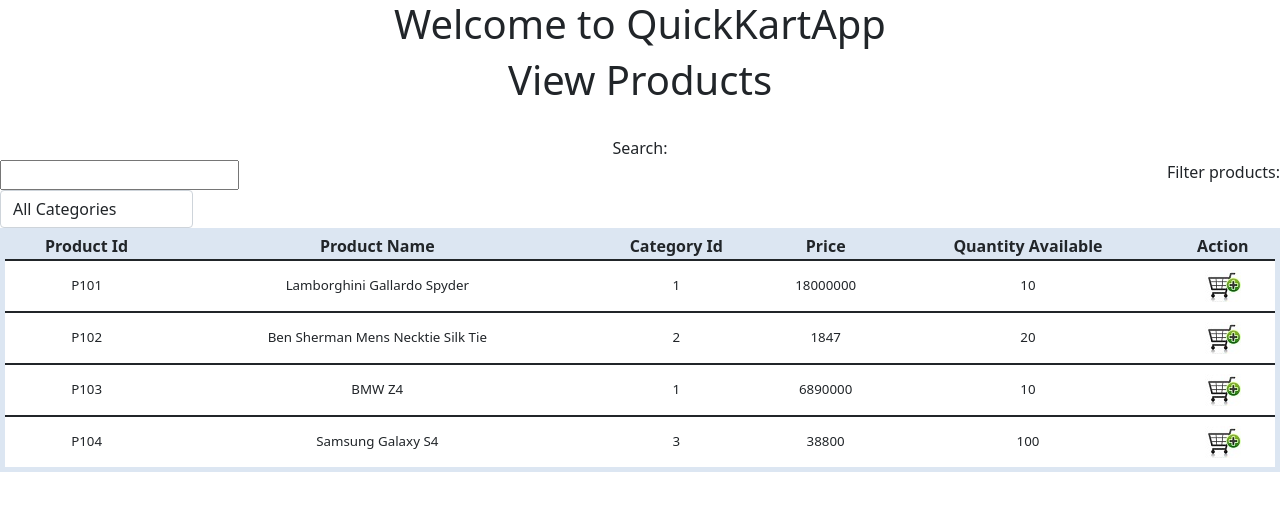
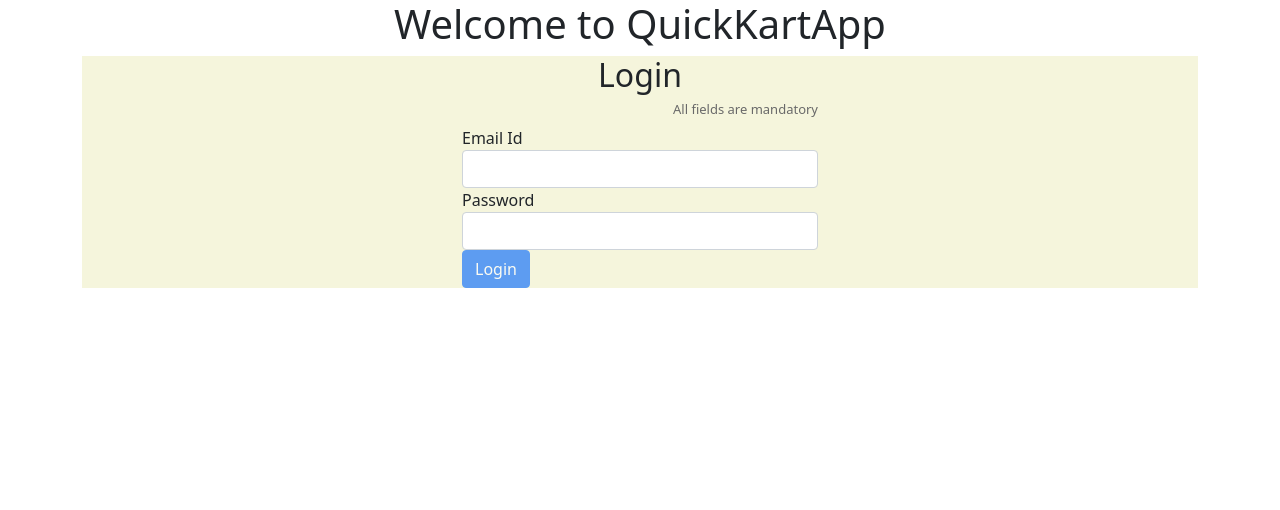
Before and after one commit to filipeqs/Angular.NETDevelopers, an Angular app in the folder QuickKartApp/: page / in a window 1280 px wide. Shown: the top 510 px of the page. Built offline with nearby package versions, Linux system fonts and the light colour scheme.

Commit message:
validation on template driven forms

```diff
--- a/QuickKartApp/src/app/app.component.html
+++ b/QuickKartApp/src/app/app.component.html
@@ -1,6 +1,6 @@
 <div style="text-align: center">
   <h1>Welcome to {{ title }}</h1>
   <p>
-    <app-view-products></app-view-products>
+    <app-login></app-login>
   </p>
 </div>
--- a/QuickKartApp/src/app/app.module.ts
+++ b/QuickKartApp/src/app/app.module.ts
@@ -4,9 +4,10 @@ import { BrowserModule } from '@angular/platform-browser';
 
 import { AppComponent } from './app.component';
 import { ViewProductsComponent } from './view-products/view-products.component';
+import { LoginComponent } from './login/login.component';
 
 @NgModule({
-  declarations: [AppComponent, ViewProductsComponent],
+  declarations: [AppComponent, ViewProductsComponent, LoginComponent],
   imports: [BrowserModule, FormsModule],
   providers: [],
   bootstrap: [AppComponent],
--- /dev/null
+++ b/QuickKartApp/src/app/login/login.component.css
@@ -0,0 +1,6 @@
+input.ng-invalid.ng-touched {
+  border-left: 5px solid red;
+}
+input.ng-valid {
+  border-left: 5px solid green;
+}
--- /dev/null
+++ b/QuickKartApp/src/app/login/login.component.html
@@ -0,0 +1,79 @@
+<div class="container">
+  <form
+    #loginForm="ngForm"
+    (ngSubmit)="submitLoginForm(loginForm)"
+    style="background-color: beige"
+  >
+    <div class="row">
+      <div class="col-md-4"></div>
+      <div class="col-md-4">
+        <h2>Login</h2>
+        <h6 style="text-align: right; color: dimgray; font-size: small">
+          All fields are mandatory
+        </h6>
+        <div class="form-group">
+          <div class="col" style="text-align: left">
+            <label>Email Id</label>
+          </div>
+          <div class="col input-group">
+            <input
+              type="email"
+              name="email"
+              class="form-control"
+              #emailRef="ngModel"
+              ngModel
+              required
+              pattern="^[\w-\.]+@([\w-]+\.)+[\w-]{2,4}$"
+            />
+          </div>
+          <div
+            *ngIf="emailRef.errors && (emailRef.dirty || emailRef.touched)"
+            style="text-align: left; padding-top: 5px; color: red"
+          >
+            <div [hidden]="!emailRef.errors.required">
+              <p>&nbsp;Email id is mandatory</p>
+            </div>
+            <div [hidden]="!emailRef.errors.pattern">
+              <p>&nbsp;Email id is not entered in proper format</p>
+            </div>
+          </div>
+        </div>
+        <div class="form-group">
+          <div class="col" style="text-align: left">
+            <label>Password</label>
+          </div>
+          <div class="col input-group">
+            <input
+              type="password"
+              name="password"
+              class="form-control"
+              #passwordRef="ngModel"
+              ngModel
+              required
+            />
+          </div>
+          <div
+            *ngIf="
+              passwordRef.errors && (passwordRef.dirty || passwordRef.touched)
+            "
+            style="text-align: left; padding-top: 5px; color: red"
+          >
+            <div [hidden]="!passwordRef.errors.required">
+              <p>&nbsp;Password is mandatory</p>
+            </div>
+          </div>
+        </div>
+        <div class="form-group" style="text-align: left">
+          <button
+            type="submit"
+            class="btn btn-primary"
+            [disabled]="loginForm.form.invalid"
+          >
+            Login
+          </button>
+        </div>
+      </div>
+      <div class="col-md-4"></div>
+    </div>
+  </form>
+</div>
--- /dev/null
+++ b/QuickKartApp/src/app/login/login.component.ts
@@ -0,0 +1,18 @@
+import { Component, OnInit } from '@angular/core';
+import { NgForm } from '@angular/forms';
+
+@Component({
+  selector: 'app-login',
+  templateUrl: './login.component.html',
+  styleUrls: ['./login.component.css'],
+})
+export class LoginComponent implements OnInit {
+  constructor() {}
+
+  ngOnInit(): void {}
+
+  submitLoginForm(form: NgForm) {
+    console.log(form.value.email);
+    console.log(form.value.password);
+  }
+}
```
Also changed, not shown: 1 other file (tests, documents, lock files or other folders).
